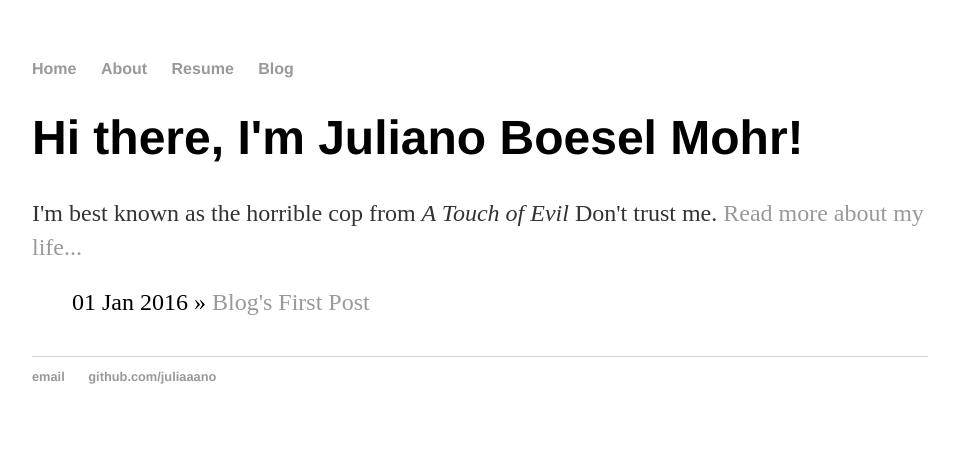
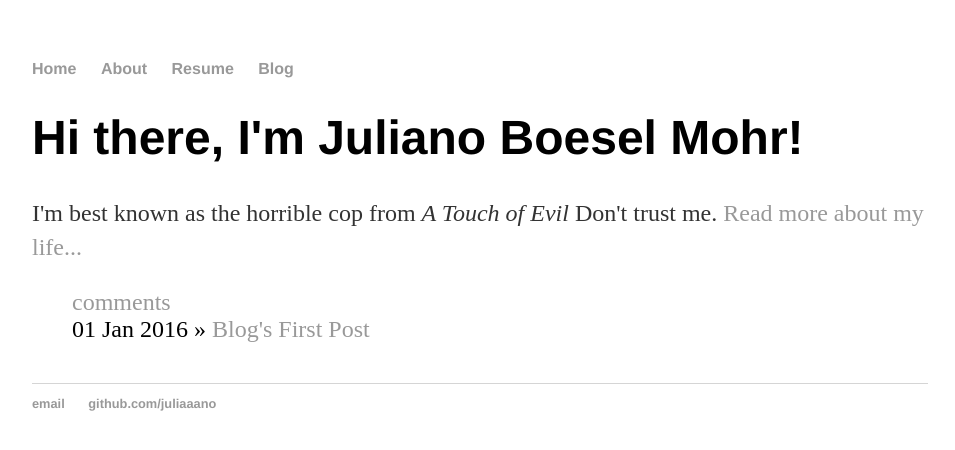
Before and after one commit to juliaaano/juliaaano, a Jekyll site: the page built from index.html, in a window 1280 px wide. Shown: the top 450 px of the page, without its empty margins (160-1115 px from the left). Built offline with Jekyll 4.4.1, drawn with Linux system fonts in a browser that asks for light colours; comment, search, counter and statistics services are not loaded.

Commit message:
Add disqus comment count

```diff
--- a/_layouts/default.html
+++ b/_layouts/default.html
@@ -26,6 +26,7 @@
             <li><a href="https://github.com/juliaaano">github.com/juliaaano</a></li>
         </ul>
     </footer>
+    <script id="dsq-count-scr" src="//juliaaano.disqus.com/count.js" async></script>
 </body>
 
 </html>
--- a/index.html
+++ b/index.html
@@ -8,6 +8,7 @@ title: Blog - Juliano Boesel Mohr
 </div>
 <ul class="posts">
     {% for post in site.posts %}
+	<li><a href="{{ site.url }}{{ post.url }}#disqus_thread">comments</a></li>
     <li><span>{{ post.date | date_to_string }}</span> » <a href="{{ post.url }}" title="{{ post.title }}">{{ post.title }}</a></li>
     {% endfor %}
 </ul>
```
